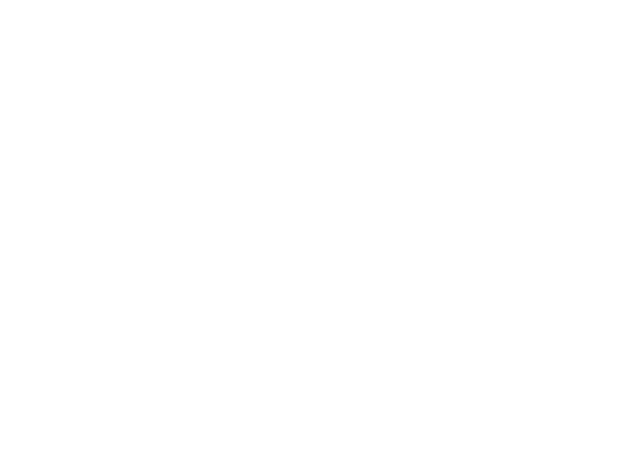
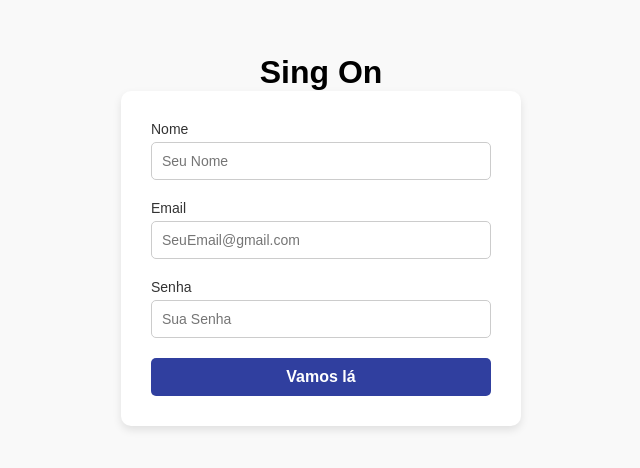
Before and after one commit to souzalipe/pda-hackthon, a React (Vite) app: page / in a window 1280 px wide. Shown: the part 160-628 px from the top of the page, without its empty margins (319-959 px from the left). Built offline with nearby package versions, Linux system fonts and the light colour scheme.

Commit message:
start branch

```diff
--- a/src/App.jsx
+++ b/src/App.jsx
@@ -1,9 +1,10 @@
 import './global.css'
+import { Register } from './pages/Register/Register'
 
 export function App() {
   return (
     <>
-
+      <Register />
     </>
   )
 }
--- a/src/main.jsx
+++ b/src/main.jsx
@@ -1,7 +1,7 @@
 import { StrictMode } from "react";
 import { createRoot } from "react-dom/client";
 import { App } from "./App.jsx";
-import "./global.css";
+
 
 createRoot(document.getElementById("root")).render(
   <StrictMode>
--- /dev/null
+++ b/src/pages/Register/Register.css
@@ -0,0 +1,68 @@
+.contact-page-wrapper {
+    display: flex;
+    flex-direction: column;
+    align-items: center;
+    justify-content: center;
+    min-height: 100vh;
+    background-color: #f9f9f9;
+    font-family: Arial, sans-serif;
+    padding: 20px;
+  }
+
+  .primary-heading {
+    background-color: #ffffff;
+    border-radius: 10px;
+    box-shadow: 0 4px 8px rgba(0, 0, 0, 0.1);
+    padding: 30px;
+    width: 100%;
+    max-width: 400px;
+  }
+
+  .primary-heading h1 {
+    font-size: 24px;
+    font-weight: bold;
+    color: #303f9f;
+    text-align: center;
+    margin-bottom: 20px;
+  }
+
+  .primary-heading form {
+    display: flex;
+    flex-direction: column;
+  }
+
+  .primary-heading label {
+    font-size: 14px;
+    color: #333;
+    margin-bottom: 5px;
+  }
+
+  .primary-heading input {
+    padding: 10px;
+    margin-bottom: 20px;
+    border: 1px solid #ccc;
+    border-radius: 5px;
+    font-size: 14px;
+  }
+
+  .primary-heading input:focus {
+    border-color: #303f9f;
+    outline: none;
+    box-shadow: 0 0 5px rgba(48, 63, 159, 0.5);
+  }
+
+  .primary-heading button {
+    padding: 10px;
+    background-color: #303f9f;
+    color: #ffffff;
+    font-size: 16px;
+    font-weight: bold;
+    border: none;
+    border-radius: 5px;
+    cursor: pointer;
+    transition: background-color 0.3s ease;
+  }
+
+  .primary-heading button:hover {
+    background-color: #151c73;
+}
--- /dev/null
+++ b/src/pages/Register/Register.jsx
@@ -0,0 +1,30 @@
+import React from "react";
+import "../Register/Register.css";
+
+export function Register() {
+  return (
+    <div>
+       <div className="contact-page-wrapper">
+        <h1 className="">Sing On</h1>
+        <div className="primary-heading">
+          <form action="">
+            <label htmlFor="" className="">
+              Nome
+            </label>
+            <input type="text" placeholder="Seu Nome" />
+
+            <label htmlFor="" className="">
+              Email
+            </label>
+            <input type="text" placeholder="SeuEmail@gmail.com" />
+
+            <label htmlFor="">Senha</label>
+            <input type="text" placeholder="Sua Senha" />
+
+            <button className="">Vamos lá</button>
+          </form>
+        </div>
+      </div>
+    </div>
+  );
+}
```
Also changed, not shown: src/assets/imgregister.jpg (added).
